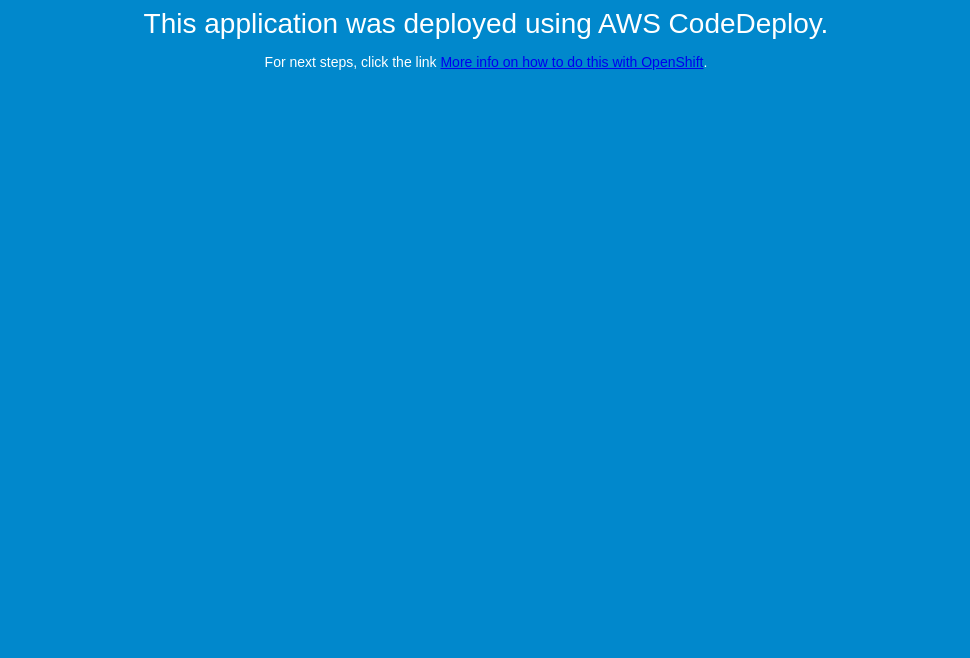
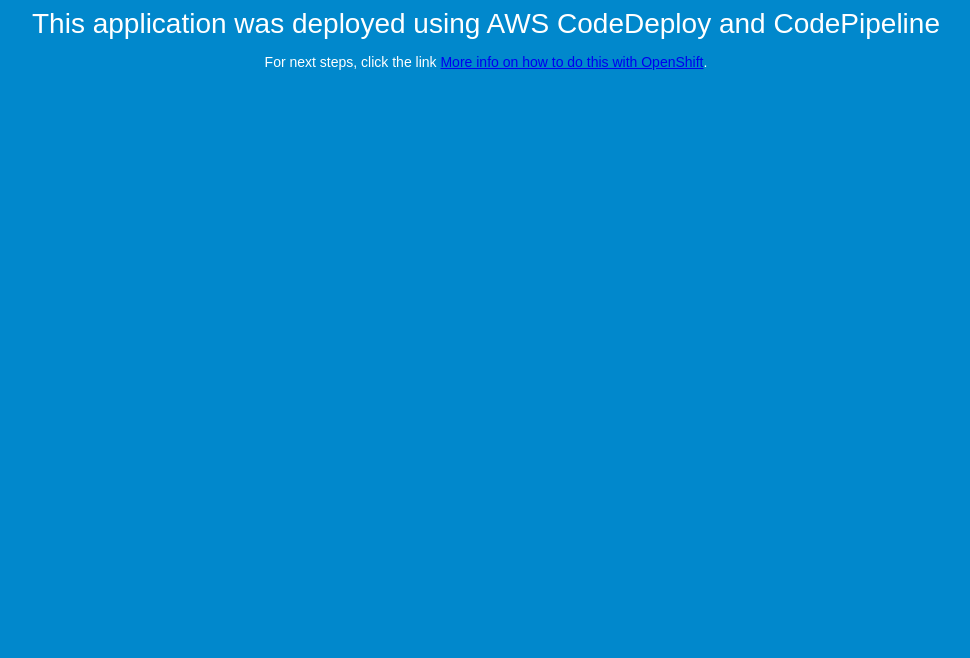
Before and after one commit to sf-walsh/CodeDeployGitHubDemo, a plain HTML site: page index.html in a window 1280 px wide. Shown: the part 142-800 px from the top of the page, without its empty margins (154-1124 px from the left). Drawn offline with Linux system fonts and the light colour scheme.

Commit message:
deployed with codepipeline

```diff
--- a/index.html
+++ b/index.html
@@ -27,7 +27,7 @@
 <body>
   <div align="center">
     <h1>Congratulations</h1>
-    <h2>This application was deployed using AWS CodeDeploy.</h2>
+    <h2>This application was deployed using AWS CodeDeploy and CodePipeline</h2>
     <p>For next steps, click the link <a href="https://www.youtube.com/watch?v=dQw4w9WgXcQ">More info on how to do this with OpenShift</a>.</p>
   </div>
 </body>
```
